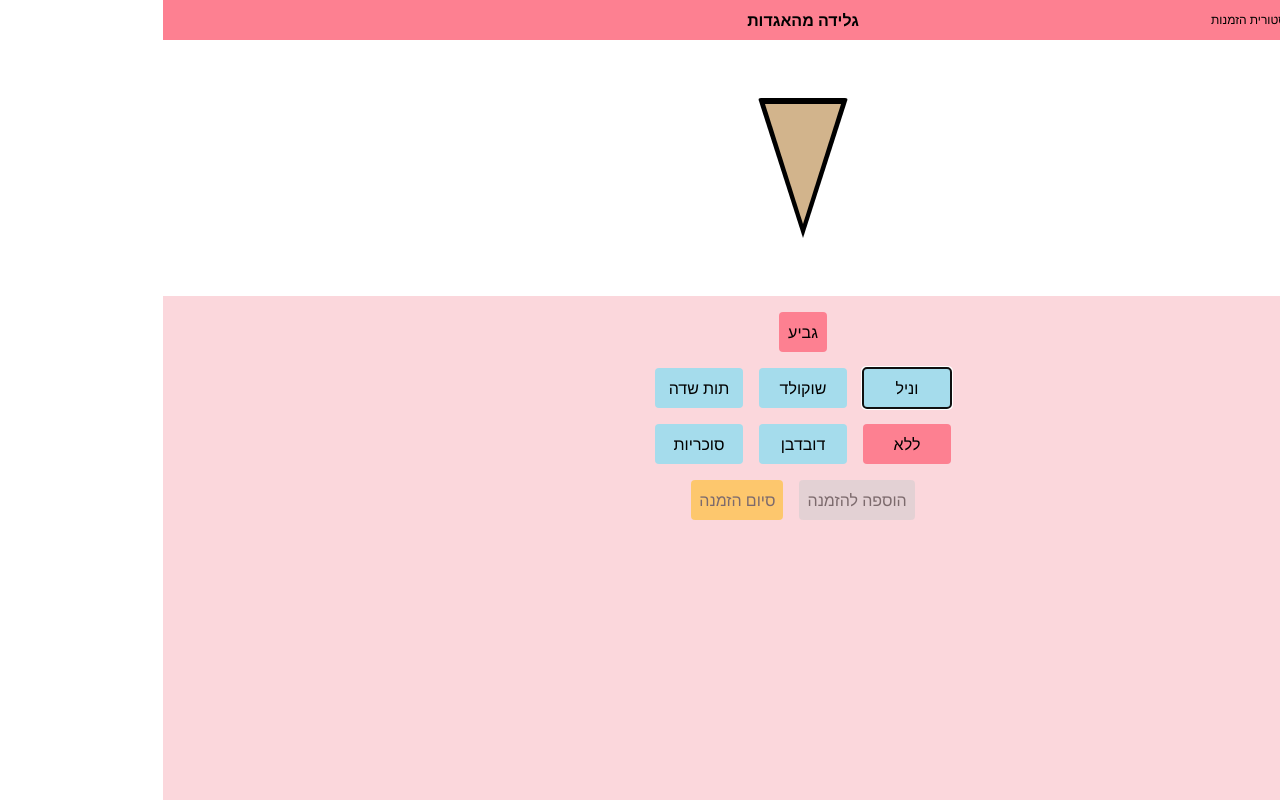
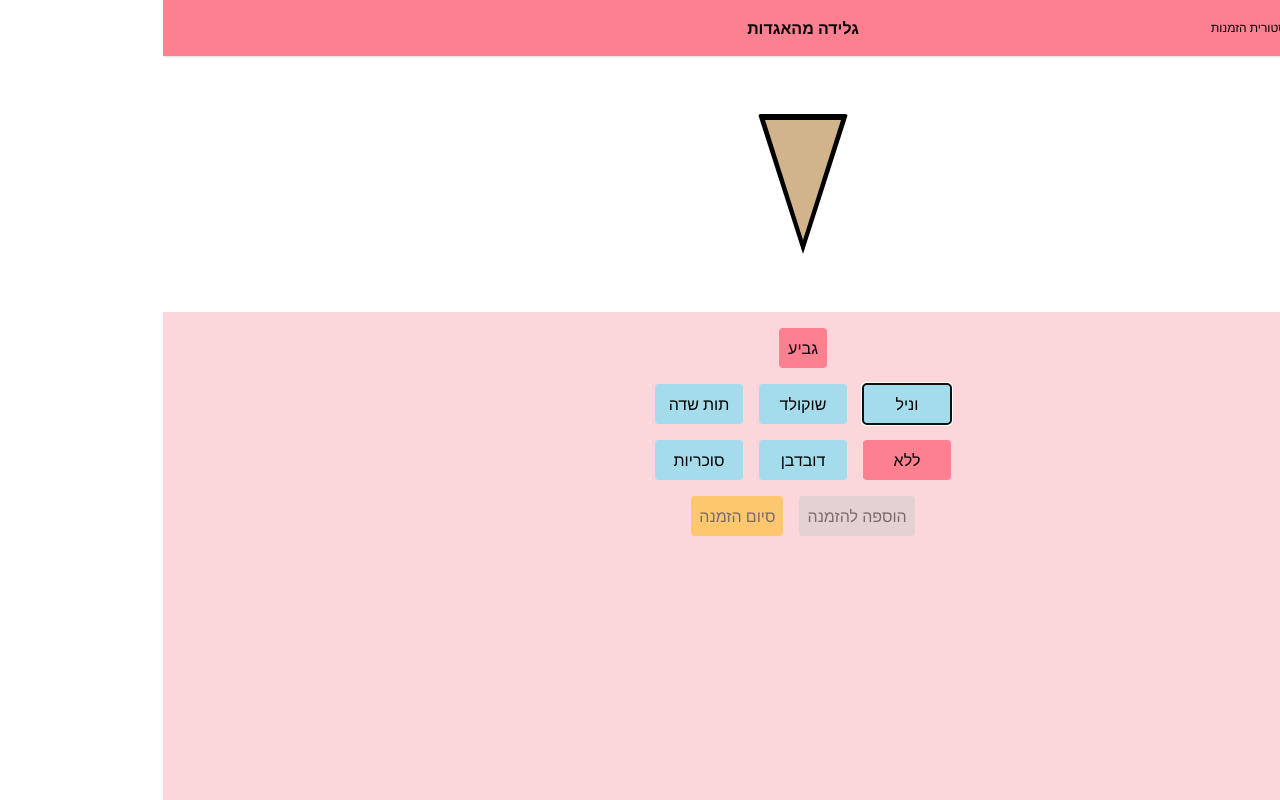
Before and after one commit to drorsoft/react-course, a React (Vite) app: page / in a window 1280 px wide. Built offline with nearby package versions, Linux system fonts and the light colour scheme.

Commit message:
changed header

```diff
--- a/src/components/AppHeader.tsx
+++ b/src/components/AppHeader.tsx
@@ -7,8 +7,8 @@ export function AppHeader() {
     const { cart } = useContext(GlobalContext)
 
     return (
-        <nav className="relative flex flex-col items-stretch   justify-center bg-background-accent sm:flex-row sm:items-center sm:p-0">
-            <h1 className="m-0 rounded p-2 font-bold text-lg text-center sm:text-base sm:text-right sm:p-2">
+        <nav className="relative flex flex-col items-stretch   justify-center bg-background-accent sm:flex-row sm:items-center sm:p-0  shadow ">
+            <h1 className="m-0 rounded p-2 font-bold text-lg text-center sm:text-base sm:text-right sm:m-2">
                 גלידה מהאגדות
             </h1>
             <div
```
